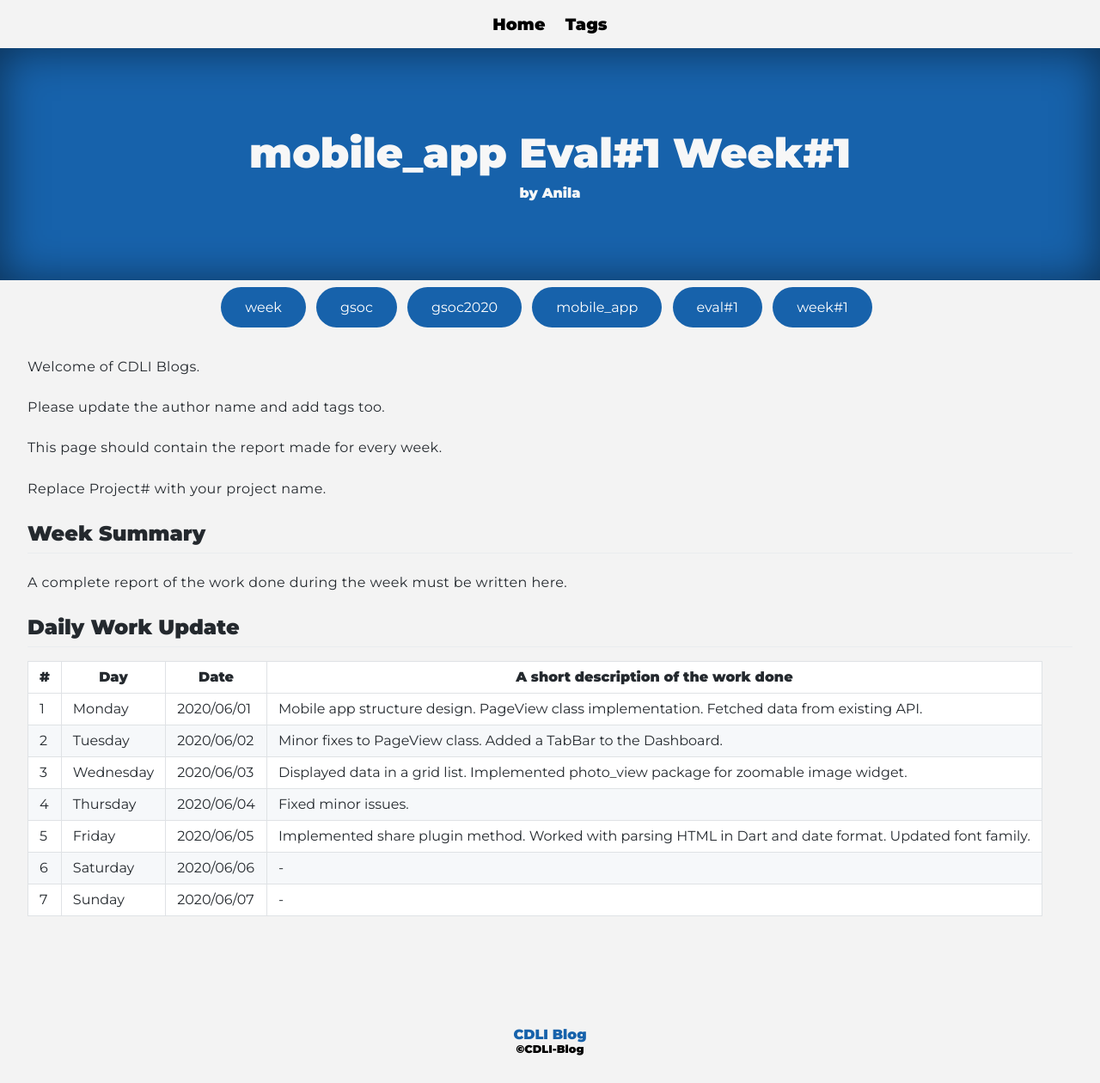
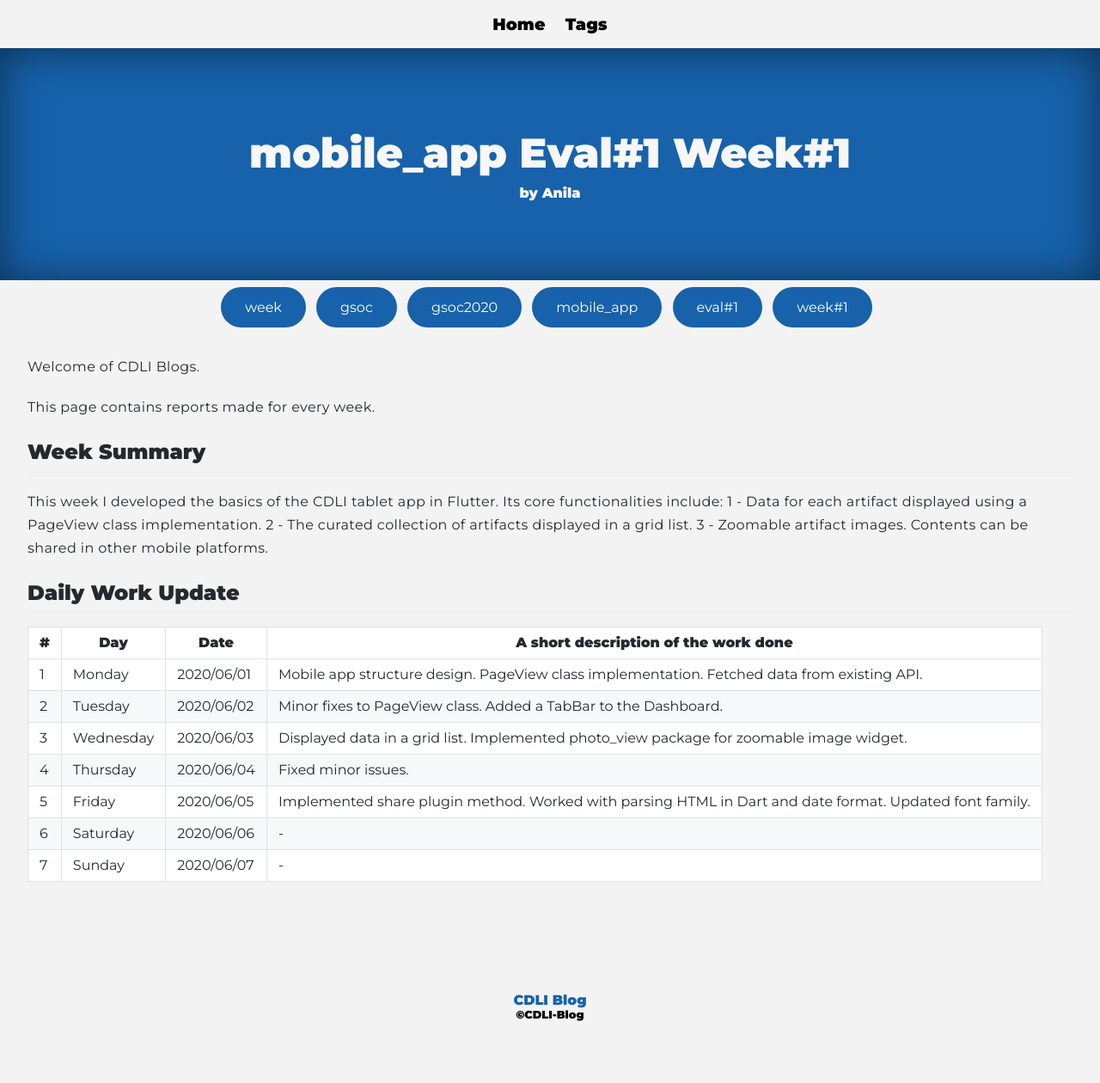
Before and after one commit to cdli-gh/blog, a Jekyll site: the page built from _blog/gsoc20/mobile_app/posts/01_week1.md, in a window 1280 px wide. Shown: the whole page at 86% size. Built offline with Jekyll 4.4.1, drawn with Linux system fonts in a browser that asks for light colours; Markdown is read by kramdown in place of the engine named in the settings; after the commit the page ends 1220 px from its top, so only the background shows below that.

Commit message:
Update 01_week1.md

```diff
--- a/_blog/gsoc20/mobile_app/posts/01_week1.md
+++ b/_blog/gsoc20/mobile_app/posts/01_week1.md
@@ -6,15 +6,14 @@ tags: ["week","gsoc","gsoc2020","mobile_app","eval#1","week#1"]
 ---
 Welcome of CDLI Blogs.
 
-Please update the author name and add tags too.
-
-This page should contain the report made for every week.
-
-Replace Project# with your project name.
+This page contains reports made for every week.
 
 ## Week Summary
 
-A complete report of the work done during the week must be written here.
+This week I developed the basics of the CDLI tablet app in Flutter. Its core functionalities include:
+  1 - Data for each artifact displayed using a PageView class implementation.
+  2 - The curated collection of artifacts displayed in a grid list.
+  3 - Zoomable artifact images. Contents can be shared in other mobile platforms.
 
 
 ## Daily Work Update
```
